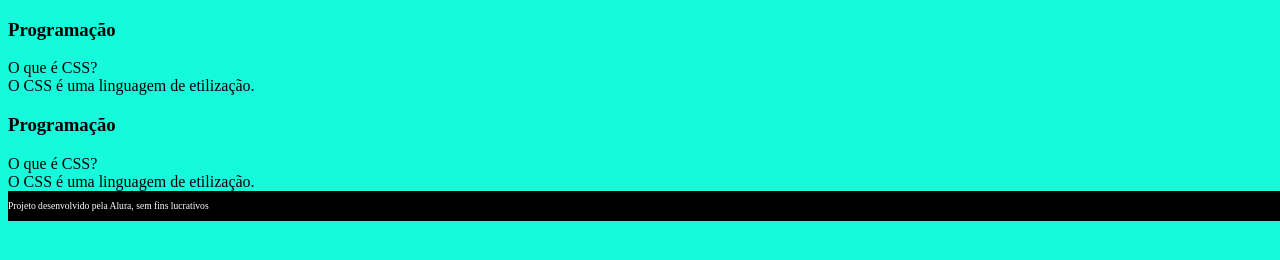
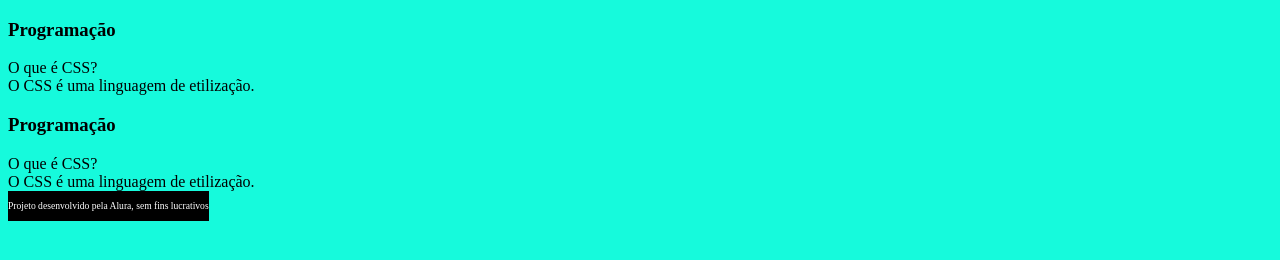
Before and after one commit to jumentao/projetofinal.mat2, a plain HTML site: page index.html in a window 1280 px wide. Drawn offline with Linux system fonts and the light colour scheme; files that its build step writes are made by us from their sources.

Commit message:
Add files via upload

```diff
--- a/style.css
+++ b/style.css
@@ -6,9 +6,10 @@ footer {
     color: white;
     position: fixed;
     bottom: eX;
-    width: 100%;
-}
-footer p{
-   text-align: conter;
-   font-size: 0.6rem;
-}
+    text-align: center;
+    font-size: 0.6rm;
+    }
+    footer p{
+    text-align: center;
+    font-size: 0.6rem;
+    }
```
